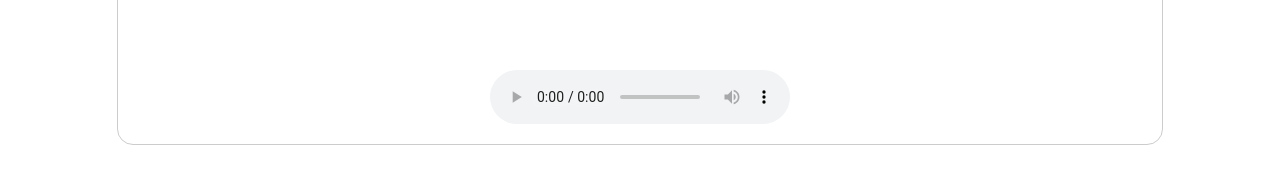
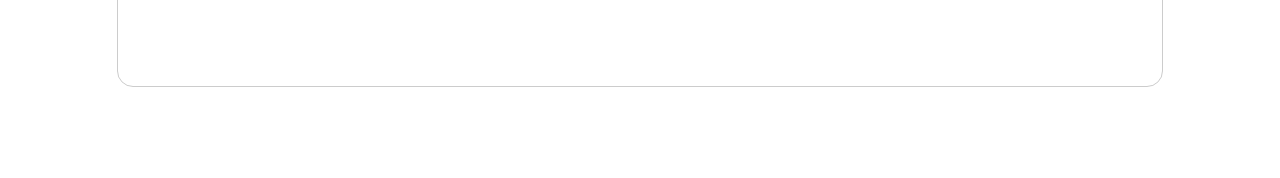
Before and after one commit to Subham7769/Player-IoTReady-, a React (Create React App) app: page / in a window 1280 px wide. Shown: the part 163-341 px from the top of the page. Built offline with nearby package versions, Linux system fonts and the light colour scheme.

Commit message:
updated code

```diff
--- a/package.json
+++ b/package.json
@@ -11,6 +11,7 @@
     "@testing-library/jest-dom": "^5.17.0",
     "@testing-library/react": "^13.4.0",
     "@testing-library/user-event": "^13.5.0",
+    "music-metadata-browser": "^2.5.10",
     "react": "^18.2.0",
     "react-dom": "^18.2.0",
     "react-scripts": "5.0.1",
--- a/src/Components/Player/Player.jsx
+++ b/src/Components/Player/Player.jsx
@@ -1,5 +1,4 @@
-import React from "react";
-import { useState } from "react";
+import React, { useState } from "react";
 import "./Player.css";
 import { styled } from '@mui/material/styles';
 import Button from '@mui/material/Button';
@@ -11,9 +10,9 @@ import IconButton from '@mui/material/IconButton';
 import PlayCircleFilledWhiteRoundedIcon from '@mui/icons-material/PlayCircleFilledWhiteRounded';
 
 const Player = () => {
+  const [url, setUrl] = useState(null); // State to store the selected audio URL
+  const [playlist, setPlaylist] = useState([]);
 
-  const [url, setUrl] = useState();
-  const [playlist, setPlaylist] = useState([]);
   const VisuallyHiddenInput = styled('input')({
     clip: 'rect(0 0 0 0)',
     clipPath: 'inset(50%)',
@@ -26,6 +25,7 @@ const Player = () => {
     width: 1,
   });
 
+  // Function to handle file upload
   const handleChange = (e) => {
     const files = e.target.files;
 
@@ -48,10 +48,7 @@ const Player = () => {
     });
   };
 
-  const handleClick = (url) => {
-    console.log(playlist)
-    setUrl(url);
-  };
+
 
   return (
     <div className="player">
@@ -74,9 +71,9 @@ const Player = () => {
             <ListItem
               key={index}
               disableGutters
-              onClick={() => handleClick(item.url)}
+              onClick={() =>  setUrl(item.url)} // Pass the URL to handleClick
               secondaryAction={
-                <IconButton aria-label="play" >
+                <IconButton aria-label="play">
                   <PlayCircleFilledWhiteRoundedIcon />
                 </IconButton>
               }
@@ -87,10 +84,12 @@ const Player = () => {
         </List>
       </div>
       <div className="playerSection">
-        <audio controls>
-          <source src={url} type="audio/mpeg" />
-          Your browser does not support the audio tag.
-        </audio>
+        {url && ( // Render audio element only if URL is selected
+          <audio controls>
+            <source src={url} type="audio/mpeg" />
+            Your browser does not support the audio tag.
+          </audio>
+        )}
       </div>
     </div>
   );
```
Also changed, not shown: 1 other file (tests, documents, lock files or other folders).
